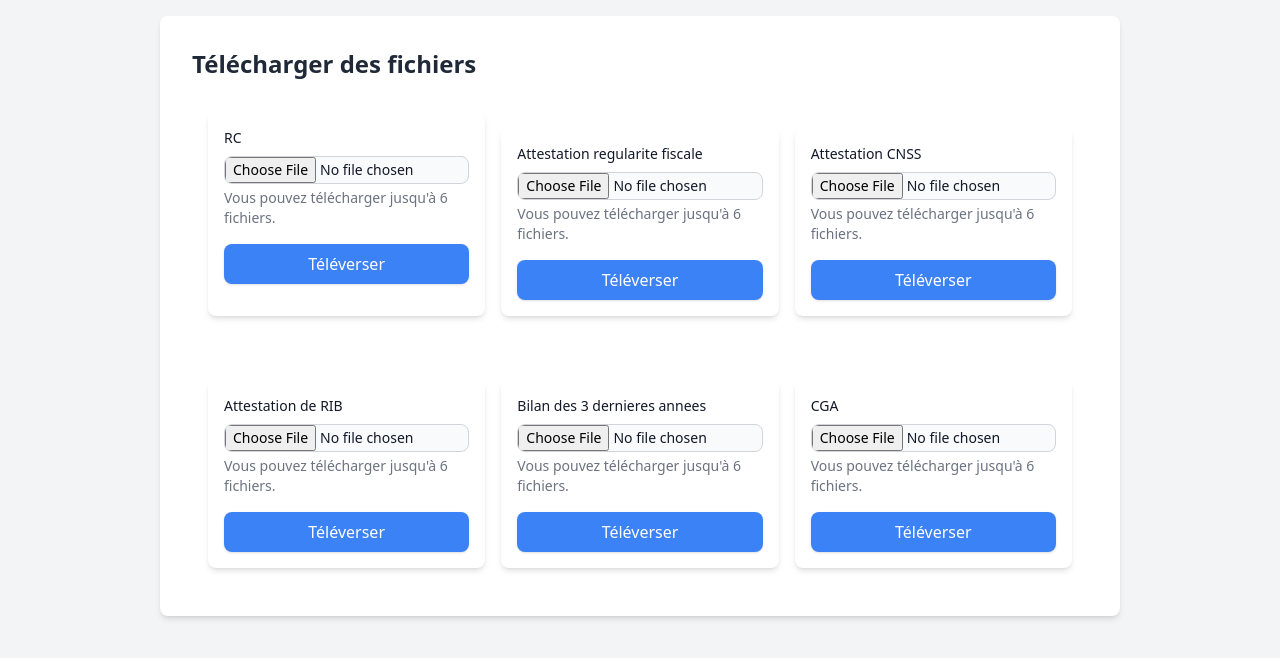
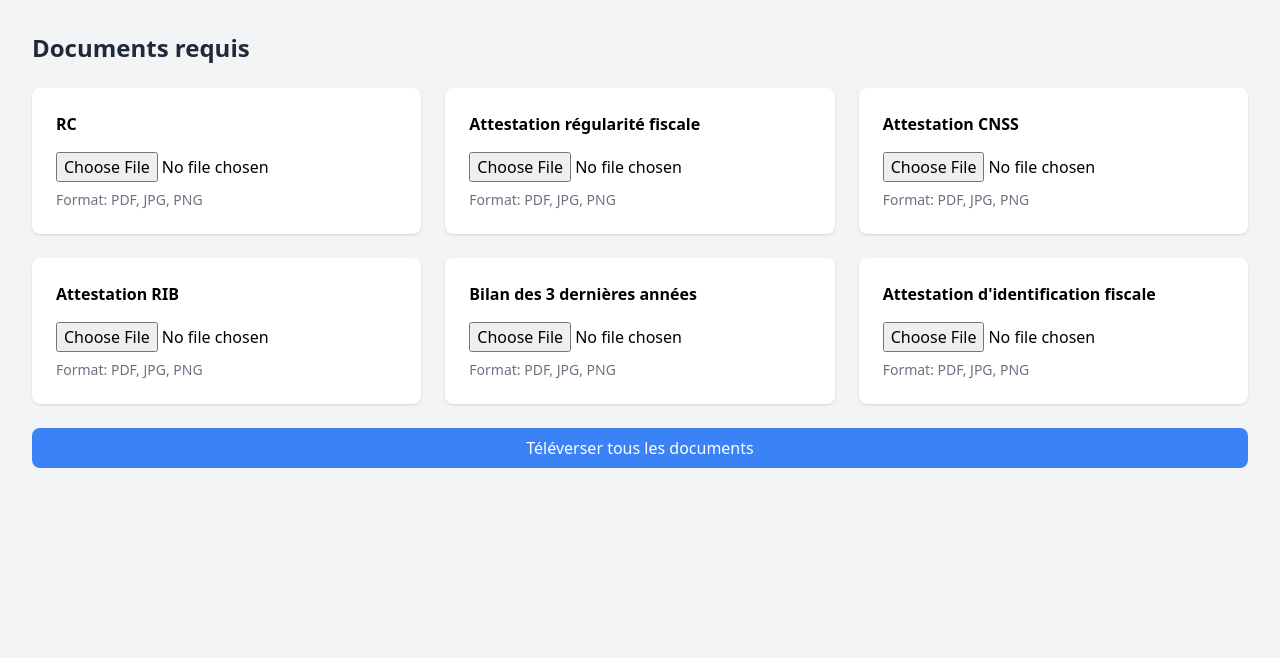
Before and after one commit to kamalnj/projectSrm, a CodeIgniter 4 app: the page made by app/Views/user/documents.php in a window 1280 px wide. Shown: the part 64-722 px from the top of the page. Run offline with PHP 8.4 and a stand-in for CodeIgniter, Linux system fonts and the light colour scheme; the template is opened without the code that fills it, so the values that code supplies are empty; some libraries are stand-ins or nearby versions.

Commit message:
page document back end

```diff
--- a/app/Views/user/documents.php
+++ b/app/Views/user/documents.php
@@ -11,55 +11,102 @@
 
 <body class="bg-gray-100">
     <?php include 'navUser.php'; ?>
-    <div class="container space-y-4 p-8 bg-white shadow-md rounded-lg w-3/4 mx-auto mt-4">
-        <h1 class="text-2xl font-bold text-gray-800 mb-4">Télécharger des fichiers</h1>
+    <div class="container mx-auto p-8">
+        <h1 class="text-2xl font-bold text-gray-800 mb-6">Documents requis</h1>
 
-        <div class="grid grid-cols-3 gap-4 p-4 ">
-            <!-- Formulaire pour le premier fichier -->
-            <form class="max-w-lg mx-auto bg-white shadow-md p-4 rounded-lg" action="/documents/upload" method="post" enctype="multipart/form-data">
-                <label class="block mb-2 text-sm font-medium text-gray-900" for="files1">RC</label>
-                <input class="block w-full text-sm text-gray-900 border border-gray-300 rounded-lg cursor-pointer bg-gray-50 focus:outline-none" aria-describedby="user_avatar_help1" id="files1" name="files[]" accept=".pdf, .jpg, .jpeg, .png" required type="file">
-                <div class="mt-1 text-sm text-gray-500" id="user_avatar_help1">Vous pouvez télécharger jusqu'à 6 fichiers.</div>
-                <button type="submit" class="mt-4 w-full bg-blue-500 text-white font-medium py-2 px-4 rounded-lg shadow hover:bg-blue-600 focus:outline-none focus:ring-2 focus:ring-blue-500 focus:ring-offset-2">Téléverser</button>
-            </form>
+        <?php if (session()->getFlashdata('error')): ?>
+            <div class="bg-red-100 border border-red-400 text-red-700 px-4 py-3 rounded relative mb-4" role="alert">
+                <span class="block sm:inline"><?= session()->getFlashdata('error') ?></span>
+            </div>
+        <?php endif; ?>
 
-            <!-- Répéter pour les autres fichiers -->
-            <form class="max-w-lg mx-auto mt-4 bg-white shadow-md p-4 rounded-lg" action="/user/upload" method="post" enctype="multipart/form-data">
-                <label class="block mb-2 text-sm font-medium text-gray-900" for="files2">Attestation regularite fiscale</label>
-                <input class="block w-full text-sm text-gray-900 border border-gray-300 rounded-lg cursor-pointer bg-gray-50 focus:outline-none" aria-describedby="user_avatar_help2" id="files2" name="files[]" accept=".pdf, .jpg, .jpeg, .png" type="file">
-                <div class="mt-1 text-sm text-gray-500" id="user_avatar_help2">Vous pouvez télécharger jusqu'à 6 fichiers.</div>
-                <button type="submit" class="mt-4 w-full bg-blue-500 text-white font-medium py-2 px-4 rounded-lg shadow hover:bg-blue-600 focus:outline-none focus:ring-2 focus:ring-blue-500 focus:ring-offset-2">Téléverser</button>
-            </form>
+        <?php if (session()->getFlashdata('success')): ?>
+            <div class="bg-green-100 border border-green-400 text-green-700 px-4 py-3 rounded relative mb-4" role="alert">
+                <span class="block sm:inline"><?= session()->getFlashdata('success') ?></span>
+            </div>
+        <?php endif; ?>
 
-            <form class="max-w-lg mx-auto mt-4 bg-white shadow-md p-4 rounded-lg" action="/user/upload" method="post" enctype="multipart/form-data">
-                <label class="block mb-2 text-sm font-medium text-gray-900" for="files3">Attestation CNSS</label>
-                <input class="block w-full text-sm text-gray-900 border border-gray-300 rounded-lg cursor-pointer bg-gray-50 focus:outline-none" aria-describedby="user_avatar_help3" id="files3" name="files[]" accept=".pdf, .jpg, .jpeg, .png" type="file">
-                <div class="mt-1 text-sm text-gray-500" id="user_avatar_help3">Vous pouvez télécharger jusqu'à 6 fichiers.</div>
-                <button type="submit" class="mt-4 w-full bg-blue-500 text-white font-medium py-2 px-4 rounded-lg shadow hover:bg-blue-600 focus:outline-none focus:ring-2 focus:ring-blue-500 focus:ring-offset-2">Téléverser</button>
-            </form>
-        </div>
-        <div class="grid grid-cols-3 gap-4 p-4">
-            <form class="max-w-lg mx-auto mt-4 bg-white shadow-md p-4 rounded-lg" action="/user/upload" method="post" enctype="multipart/form-data">
-                <label class="block mb-2 text-sm font-medium text-gray-900" for="files4">Attestation de RIB</label>
-                <input class="block w-full text-sm text-gray-900 border border-gray-300 rounded-lg cursor-pointer bg-gray-50 focus:outline-none" aria-describedby="user_avatar_help4" id="files4" name="files[]" accept=".pdf, .jpg, .jpeg, .png" type="file">
-                <div class="mt-1 text-sm text-gray-500" id="user_avatar_help4">Vous pouvez télécharger jusqu'à 6 fichiers.</div>
-                <button type="submit" class="mt-4 w-full bg-blue-500 text-white font-medium py-2 px-4 rounded-lg shadow hover:bg-blue-600 focus:outline-none focus:ring-2 focus:ring-blue-500 focus:ring-offset-2">Téléverser</button>
-            </form>
+        <form action="/documents/upload" method="post" enctype="multipart/form-data" class="space-y-6">
+            <div class="grid grid-cols-1 md:grid-cols-2 lg:grid-cols-3 gap-6">
+                <!-- RC -->
+                <div class="bg-white p-6 rounded-lg shadow">
+                    <h3 class="font-semibold mb-4">RC</h3>
+                    <input type="file" name="documents[rc]" accept=".pdf,.jpg,.jpeg,.png" class="w-full">
+                    <?php if (isset($documents['rc'])): ?>
+                        <p class="text-sm text-blue-600 mt-2">
+                            Fichier actuel : <?= $documents['rc']['file_name'] ?>
+                        </p>
+                    <?php endif; ?>
+                    <p class="text-sm text-gray-500 mt-2">Format: PDF, JPG, PNG</p>
+                </div>
 
-            <form class="max-w-lg mx-auto mt-4 bg-white shadow-md p-4 rounded-lg" action="/user/upload" method="post" enctype="multipart/form-data">
-                <label class="block mb-2 text-sm font-medium text-gray-900" for="files5">Bilan des 3 dernieres annees</label>
-                <input class="block w-full text-sm text-gray-900 border border-gray-300 rounded-lg cursor-pointer bg-gray-50 focus:outline-none" aria-describedby="user_avatar_help5" id="files5" name="files[]" accept=".pdf, .jpg, .jpeg, .png" type="file">
-                <div class="mt-1 text-sm text-gray-500" id="user_avatar_help5">Vous pouvez télécharger jusqu'à 6 fichiers.</div>
-                <button type="submit" class="mt-4 w-full bg-blue-500 text-white font-medium py-2 px-4 rounded-lg shadow hover:bg-blue-600 focus:outline-none focus:ring-2 focus:ring-blue-500 focus:ring-offset-2">Téléverser</button>
-            </form>
+                <!-- Attestation régularité fiscale -->
+                <div class="bg-white p-6 rounded-lg shadow">
+                    <h3 class="font-semibold mb-4">Attestation régularité fiscale</h3>
+                    <input type="file" name="documents[attestation_fiscale]" accept=".pdf,.jpg,.jpeg,.png" class="w-full">
+                    <?php if (isset($documents['attestation_fiscale'])): ?>
+                        <p class="text-sm text-blue-600 mt-2">
+                            Fichier actuel : <?= $documents['attestation_fiscale']['file_name'] ?>
+                        </p>
+                    <?php endif; ?>
+                    <p class="text-sm text-gray-500 mt-2">Format: PDF, JPG, PNG</p>
+                </div>
 
-            <form class="max-w-lg mx-auto mt-4 bg-white shadow-md p-4 rounded-lg" action="/user/upload" method="post" enctype="multipart/form-data">
-                <label class="block mb-2 text-sm font-medium text-gray-900" for="files6">CGA</label>
-                <input class="block w-full text-sm text-gray-900 border border-gray-300 rounded-lg cursor-pointer bg-gray-50 focus:outline-none" aria-describedby="user_avatar_help6" id="files6" name="files[]" accept=".pdf, .jpg, .jpeg, .png" type="file">
-                <div class="mt-1 text-sm text-gray-500" id="user_avatar_help6">Vous pouvez télécharger jusqu'à 6 fichiers.</div>
-                <button type="submit" class="mt-4 w-full bg-blue-500 text-white font-medium py-2 px-4 rounded-lg shadow hover:bg-blue-600 focus:outline-none focus:ring-2 focus:ring-blue-500 focus:ring-offset-2">Téléverser</button>
-            </form>
-        </div>
+                <!-- Attestation CNSS -->
+                <div class="bg-white p-6 rounded-lg shadow">
+                    <h3 class="font-semibold mb-4">Attestation CNSS</h3>
+                    <input type="file" name="documents[attestation_cnss]" accept=".pdf,.jpg,.jpeg,.png" class="w-full">
+                    <?php if (isset($documents['attestation_cnss'])): ?>
+                        <p class="text-sm text-blue-600 mt-2">
+                            Fichier actuel : <?= $documents['attestation_cnss']['file_name'] ?>
+                        </p>
+                    <?php endif; ?>
+                    <p class="text-sm text-gray-500 mt-2">Format: PDF, JPG, PNG</p>
+                </div>
+
+                <!-- Attestation RIB -->
+                <div class="bg-white p-6 rounded-lg shadow">
+                    <h3 class="font-semibold mb-4">Attestation RIB</h3>
+                    <input type="file" name="documents[attestation_rib]" accept=".pdf,.jpg,.jpeg,.png" class="w-full">
+                    <?php if (isset($documents['attestation_rib'])): ?>
+                        <p class="text-sm text-blue-600 mt-2">
+                            Fichier actuel : <?= $documents['attestation_rib']['file_name'] ?>
+                        </p>
+                    <?php endif; ?>
+                    <p class="text-sm text-gray-500 mt-2">Format: PDF, JPG, PNG</p>
+                </div>
+
+                <!-- Bilan -->
+                <div class="bg-white p-6 rounded-lg shadow">
+                    <h3 class="font-semibold mb-4">Bilan des 3 dernières années</h3>
+                    <input type="file" name="documents[bilan]" accept=".pdf,.jpg,.jpeg,.png" class="w-full">
+                    <?php if (isset($documents['bilan'])): ?>
+                        <p class="text-sm text-blue-600 mt-2">
+                            Fichier actuel : <?= $documents['bilan']['file_name'] ?>
+                        </p>
+                    <?php endif; ?>
+                    <p class="text-sm text-gray-500 mt-2">Format: PDF, JPG, PNG</p>
+                </div>
+
+                <!-- Attestation d'identification -->
+                <div class="bg-white p-6 rounded-lg shadow">
+                    <h3 class="font-semibold mb-4">Attestation d'identification fiscale</h3>
+                    <input type="file" name="documents[attestation_identification]" accept=".pdf,.jpg,.jpeg,.png" class="w-full">
+                    <?php if (isset($documents['attestation_identification'])): ?>
+                        <p class="text-sm text-blue-600 mt-2">
+                            Fichier actuel : <?= $documents['attestation_identification']['file_name'] ?>
+                        </p>
+                    <?php endif; ?>
+                    <p class="text-sm text-gray-500 mt-2">Format: PDF, JPG, PNG</p>
+                </div>
+            </div>
+
+            <div class="mt-6">
+                <button type="submit" class="w-full bg-blue-500 text-white py-2 px-4 rounded-lg hover:bg-blue-600 transition-colors">
+                    Téléverser tous les documents
+                </button>
+            </div>
+        </form>
     </div>
 </body>
 
```
Also changed, not shown: app/Controllers/user/DocumentsController.php (+131 -23 lines), app/Models/DocumentModel.php (+60 -1 lines), writable/uploads/index.html (deleted, +0 -11 lines).
